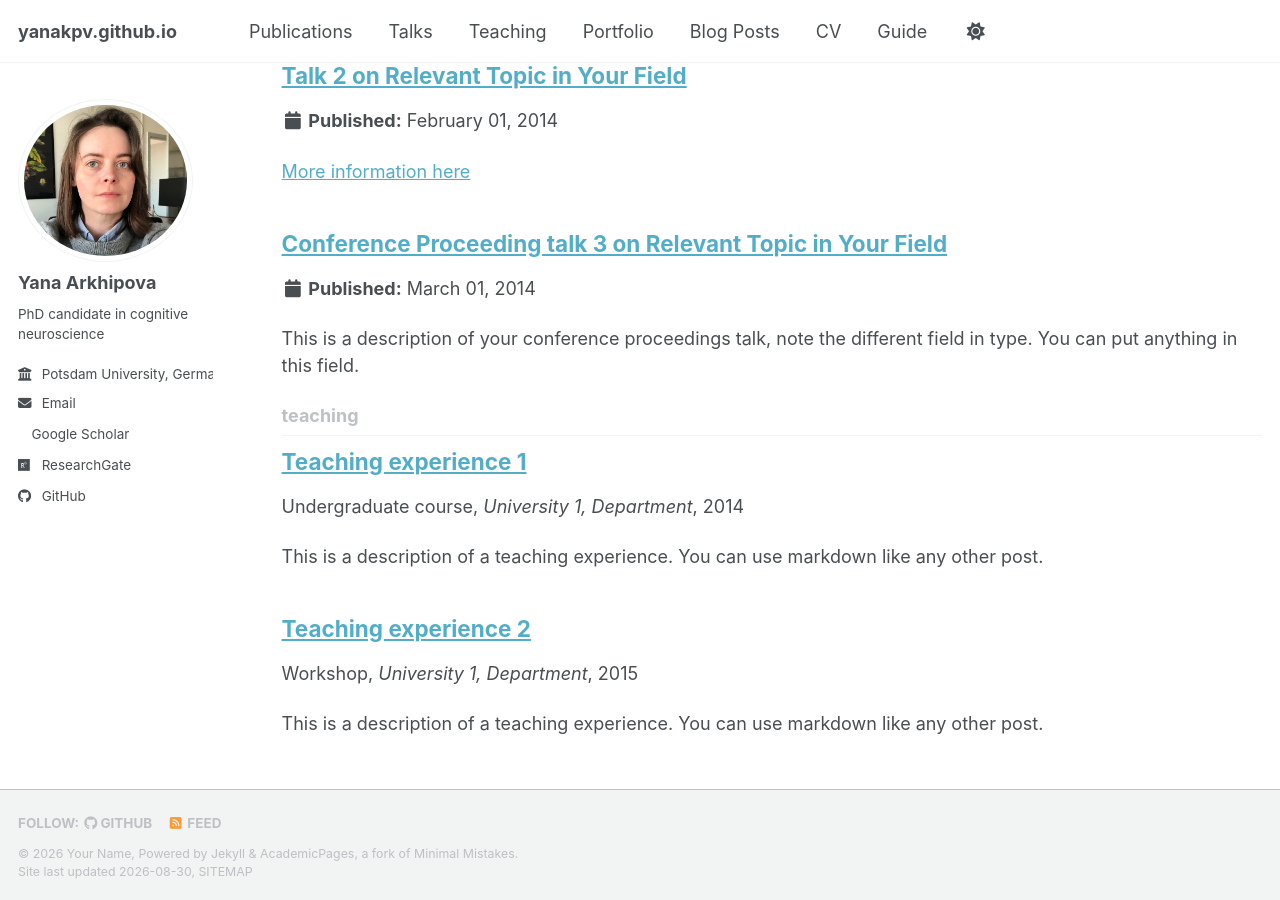
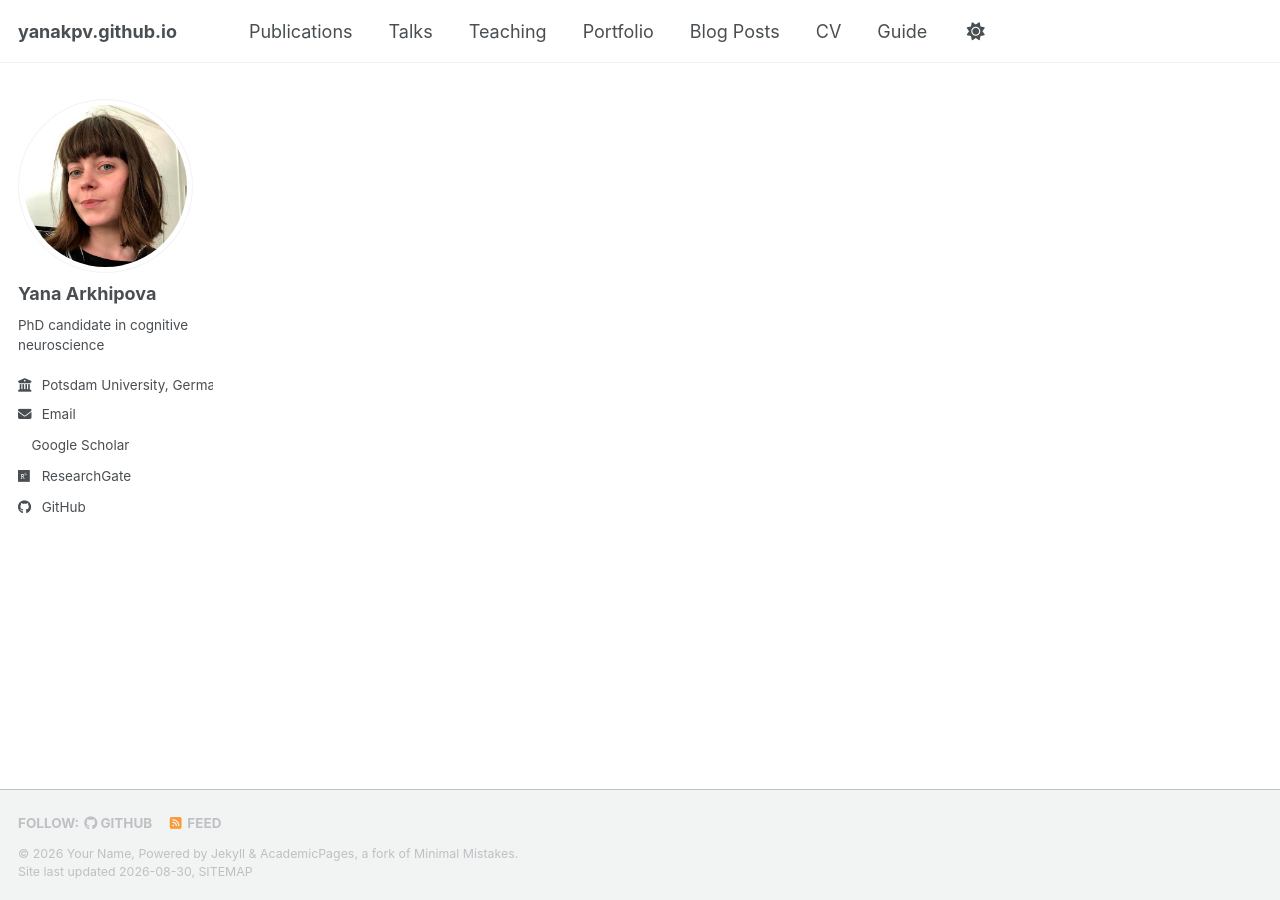
Before and after one commit to yanakpv/yanakpv.github.io, a Jekyll site: the page built from _pages/collection-archive.html, in a window 1280 px wide and 900 px high, scrolled down 2700 px. Built offline with Jekyll 4.4.1, drawn with Linux system fonts in a browser that asks for light colours; a style sheet for code colours, icons or effects is not loaded; part of the change alters nothing that is shown; some of the changed text lies outside the part shown.

Commit message:
Update _config.yml

```diff
--- a/_config.yml
+++ b/_config.yml
@@ -23,7 +23,7 @@ repository               : "academicpages/academicpages.github.io"
 #               Additional customization can be done by editing /_includes/author-profile.html
 author:
   # Biographic information
-  avatar           : "y1.jpeg"
+  avatar           : "y2.jpeg"
   name             : "Yana Arkhipova"
   pronouns         : # example: "she/her"
   bio              : "PhD candidate in cognitive neuroscience"
@@ -220,15 +220,15 @@ kramdown:
 
 # These settings control the types of collections used by the template
 collections:
-  teaching:
-    output: true
-    permalink: /:collection/:path/
+  #teaching:
+  #  output: true
+  #  permalink: /:collection/:path/
   publications:
     output: true
     permalink: /:collection/:path/
-  portfolio:
-    output: true
-    permalink: /:collection/:path/
+  #portfolio:
+  #  output: true
+  #  permalink: /:collection/:path/
   talks:
     output: true
     permalink: /:collection/:path/
@@ -255,14 +255,14 @@ defaults:
       layout: single
       author_profile: true
   # _teaching
-  - scope:
-      path: ""
-      type: teaching
-    values:
-      layout: single
-      author_profile: true
-      share: true
-      comments: true
+  #- scope:
+  #    path: ""
+  #    type: teaching
+  #  values:
+  #    layout: single
+  #    author_profile: true
+  #    share: true
+  #    comments: true
   # _publications
   - scope:
       path: ""
```
